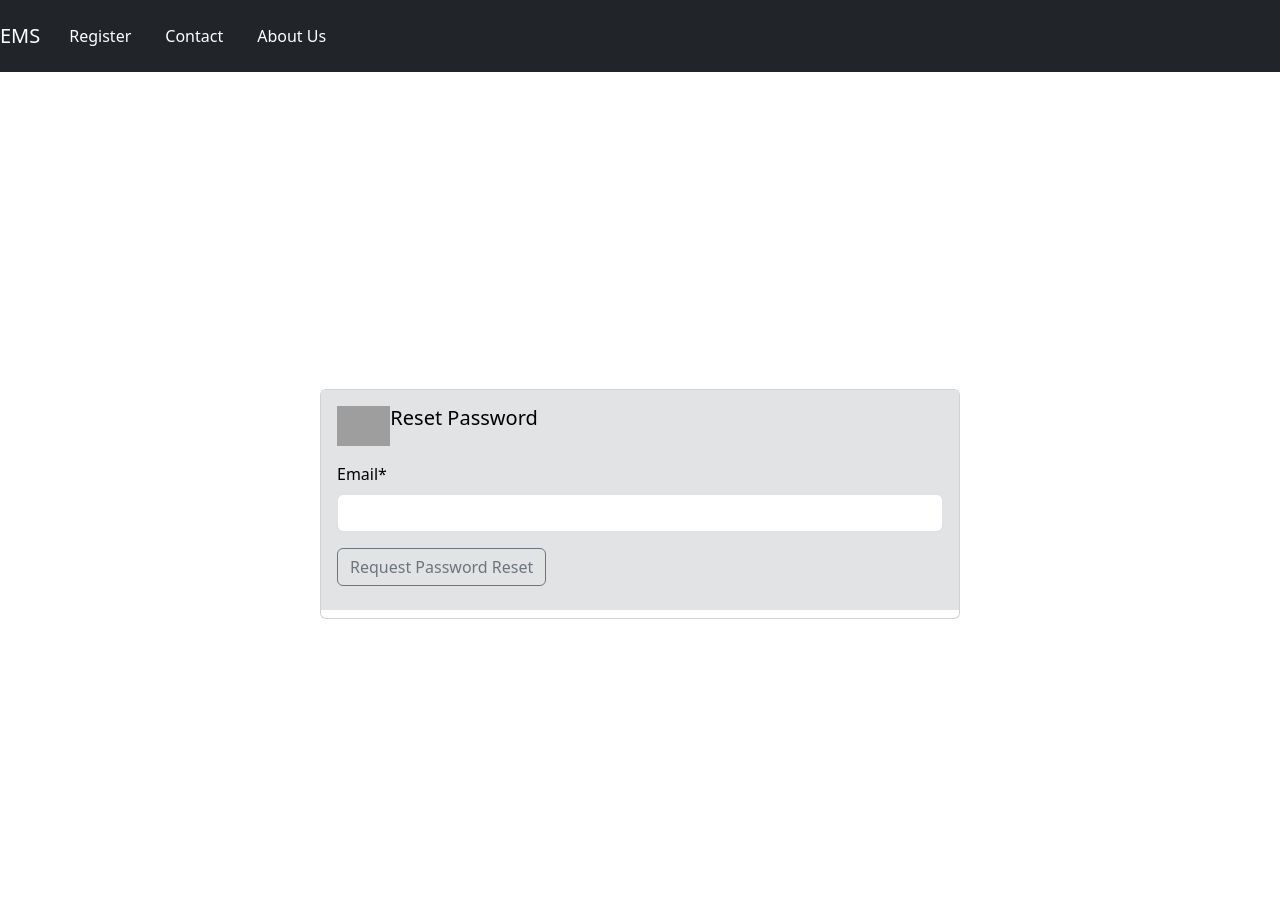
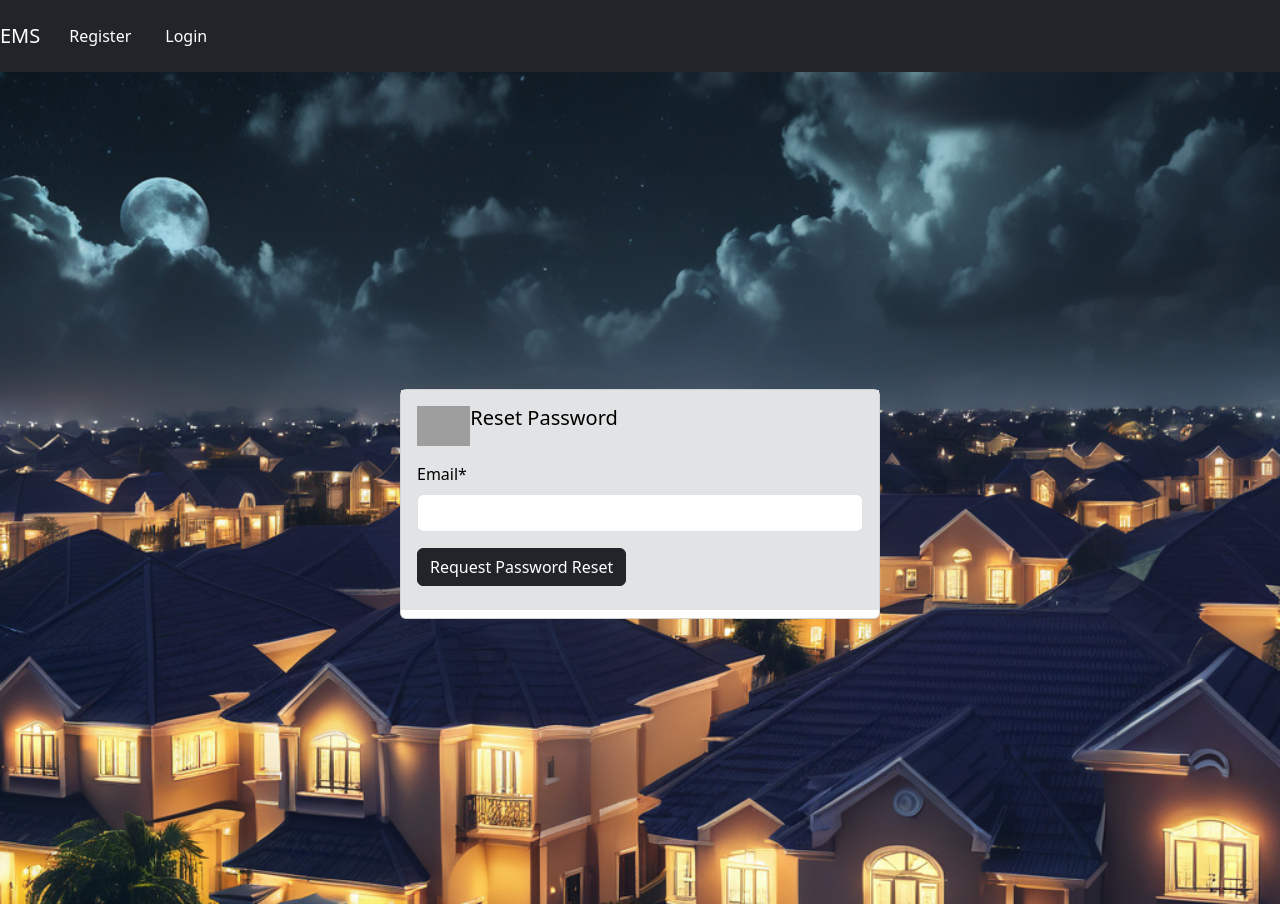
Before and after one commit to Chido100/estate_management_system, a Django app: page /accounts/password_reset/ in a window 1280 px wide. Run offline with Django 4.2, Linux system fonts and the light colour scheme; some libraries are stand-ins or nearby versions; grey boxes are pictures that could not be loaded.

```diff
--- a/ems/templates/dashboard/dashboard.html
+++ b/ems/templates/dashboard/dashboard.html
@@ -17,7 +17,7 @@
                 </p>
                 <button class="btn btn-outline-light btn-lg" data-bs-toggle="modal" data-bs-target="#contact">Contact Us</button>
             </div>
-            <img class="img-fluid w-50 d-none d-sm-block" src="/media/item_images/showcase.png" alt="" />
+            <!--<img class="img-fluid w-50 d-none d-sm-block" src="/media/item_images/showcase.png" alt="" />-->
         </div>
     </div>
 
@@ -164,7 +164,7 @@
               </p>
                 <button class="btn btn-outline-light btn-lg" data-bs-toggle="modal" data-bs-target="#contact">Contact Us</button>
             </div>
-            <img class="img-fluid w-50 d-none d-sm-block" src="/media/item_images/showcase.png" alt="" />
+            <!--<img class="img-fluid w-50 d-none d-sm-block" src="/media/item_images/showcase.png" alt="">-->
         </div>
     </div>
 
@@ -310,7 +310,7 @@
               </p>
                 <button class="btn btn-outline-light btn-lg" data-bs-toggle="modal" data-bs-target="#contact">Contact Us</button>
             </div>
-            <img class="img-fluid w-50 d-none d-sm-block" src="/media/item_images/showcase.png" alt="" />
+            <!--<img class="img-fluid w-50 d-none d-sm-block" src="/media/item_images/showcase.png" alt="" />-->
         </div>
     </div>
 
--- a/ems/templates/dashboard/item_details.html
+++ b/ems/templates/dashboard/item_details.html
@@ -2,11 +2,12 @@
 
 
 {% block content %}
-    <h1>{{ item.name }}</h1>
-    <div class="container">
+    <br><h1 class="mx-auto text-center text-dark mb-4" style="color: rgb(47, 47, 87); font-family:Georgia, 'Times New Roman', Times, serif; font-weight: 800;">{{ item.name }}</h1>
+    <div class="container" style="max-width: 70%; max-height: 70px;">
         <div class="card">
             {% if item.image %}
                 <img src="{{ item.image.url }}" class="card-img-top" alt="{{ item.name }}">
+
             {% else %}
                 <div class="card-img-top bg-secondary text-white text-center py-3">
                     No Image Available
--- a/ems/templates/users/login.html
+++ b/ems/templates/users/login.html
@@ -6,7 +6,7 @@
 
 <style>
     body {
-        background: url('/media/auth_image/reg_sign.png') no-repeat center center fixed;
+        background: url('/media/auth_image/Night time sky.png') no-repeat center center fixed;
         background-size: cover;
     }
 </style>
@@ -14,7 +14,7 @@
 <div class="d-flex align-items-center justify-content-center" style="min-height: 100vh;">
 <div class="card mx-auto" style="width: 30rem;">
 
-    <div class="card-body p-3 mb-2 bg-ligth text-dark">
+    <div class="card-body p-3 mb-2 bg-light text-dark">
         <div class="d-flex align-items-center mb-3">
             <h5 class="card-title mb-3" style="font-weight: 800;">Login</h5>
         </div>
--- a/ems/templates/users/password_reset.html
+++ b/ems/templates/users/password_reset.html
@@ -3,6 +3,13 @@
 {% load crispy_forms_tags %}
 
 {% block content %}
+
+<style>
+    body {
+        background: url('/media/auth_image/Night time sky.png') no-repeat center center fixed;
+        background-size: cover;
+    }
+</style>
 
 <nav class="navbar navbar-expand-lg navbar-dark bg-dark py-3 fixed-top">
 
@@ -16,14 +23,14 @@
         <ul class="navbar-nav me-auto mb-2 mb-lg-0">
         <form class="d-flex">
             <a href="{% url 'register-resident' %}" class="btn btn-dark me-2">Register</a>
-            <a href="#" class="btn btn-dark me-2">Contact</a>
-            <a href="#" class="btn btn-dark me-2">About Us</a>
+            <a href="{% url 'login' %}" class="btn btn-dark me-2">Login</a>
         </form>
     </div>
 </nav>
 
+
     <div class="d-flex align-items-center justify-content-center" style="min-height: 100vh;">
-        <div class="card mx-auto" style="width: 40rem;">
+        <div class="card mx-auto" style="width: 30rem;">
             <div class="card-body p-3 mb-2 bg-secondary-subtle text-black">
                 <div class="d-flex align-items-center mb-3">
                     <img src="#" alt="" style="height: 40px;">
@@ -34,7 +41,7 @@
                     {% csrf_token %}
                     {{ form|crispy }}
 
-                    <button class="btn btn-outline-secondary mb-2" type="submit">Request Password Reset</button>
+                    <button class="btn btn-dark mb-2" type="submit">Request Password Reset</button>
                 </form>
 
             </div>
--- a/ems/templates/users/register_resident.html
+++ b/ems/templates/users/register_resident.html
@@ -2,12 +2,14 @@
 {% load crispy_forms_tags %}
 
 {% block content %}
+
 <style>
     body {
-        background: url('/media/auth_image/reg_sign.png') no-repeat center center fixed;
+        background: url('/media/auth_image/Night time sky.png') no-repeat center center fixed;
         background-size: cover;
     }
 </style>
+
 <div class="d-flex align-items-center justify-content-center" style="min-height: 100vh;">
     <div class="card mx-auto" style="width: 30rem;">
         <!--<img src="" class="card-img-top" alt="...">-->
```
Also changed, not shown: ems/ems/settings.py (+5 -2 lines), ems/templates/base.html (+4 -5 lines), ems/templates/users/password_reset_complete.html (+9 -5 lines), ems/templates/users/password_reset_confirm.html (+9 -3 lines), ems/templates/users/password_reset_done.html (+8 -3 lines), ems/media/auth_image/Night time sky.png (added), ems/media/auth_image/reg_sign.png (deleted).
